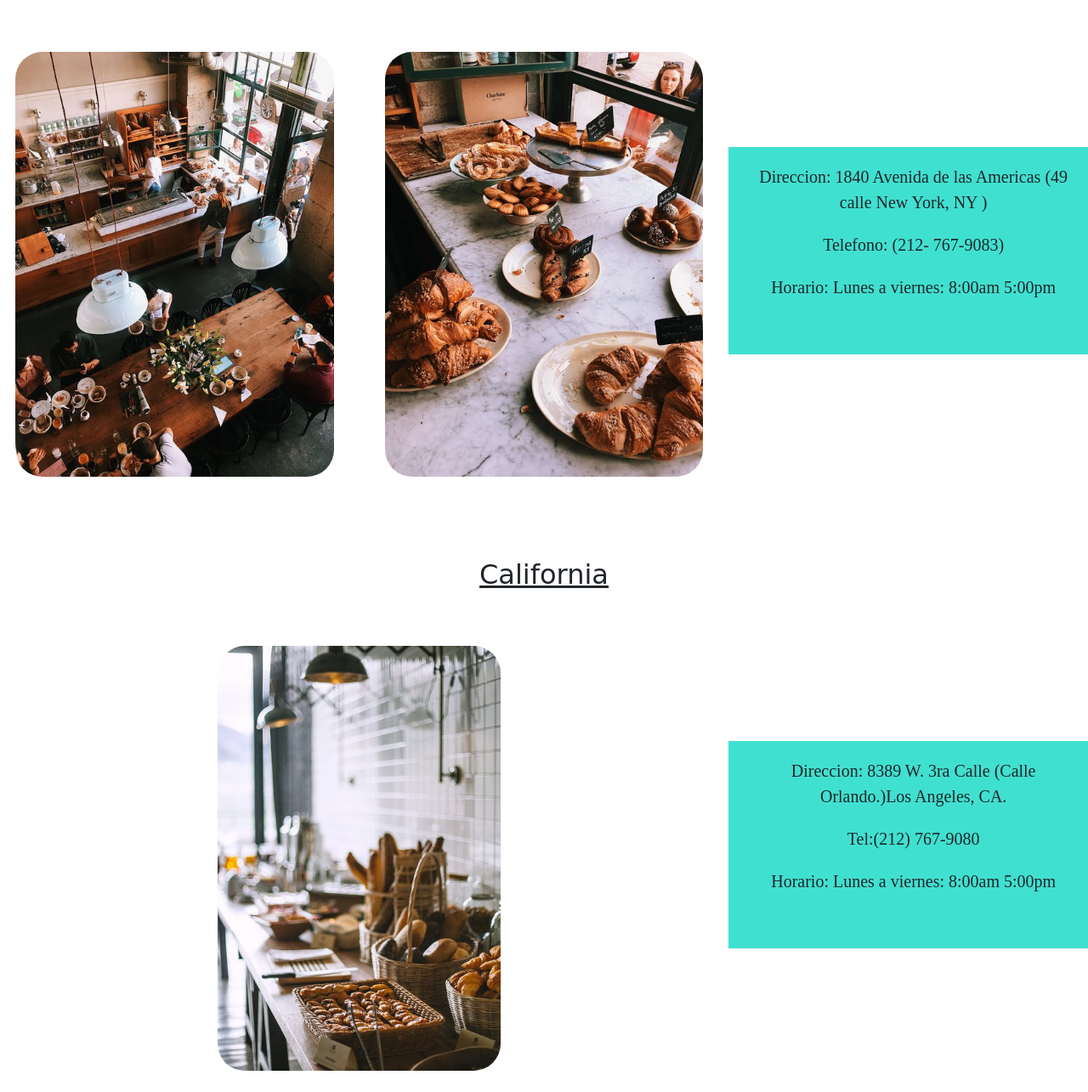
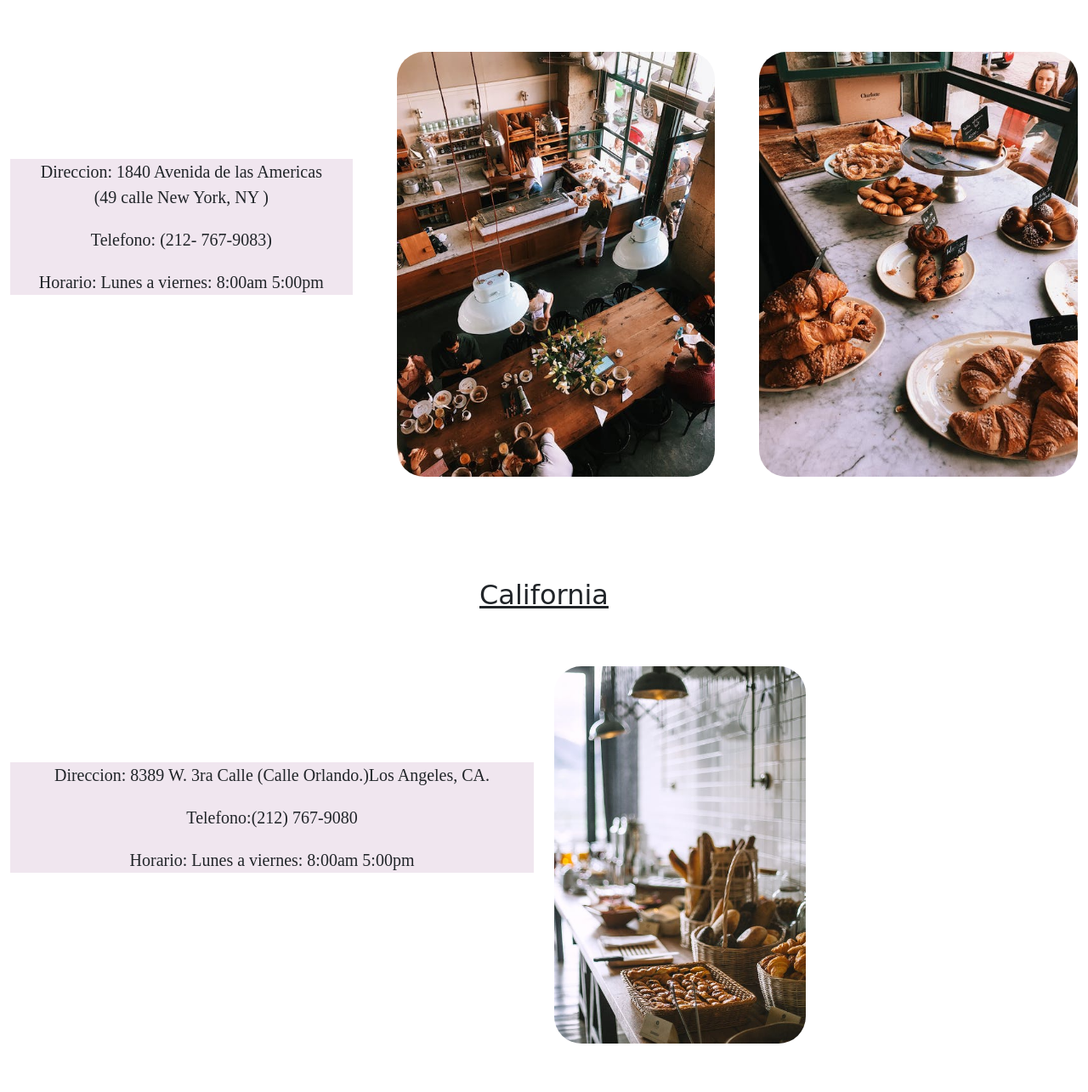
Before and after one commit to sayahe/clase-coder, a plain HTML site: page page/Visitanos.html in a window 1280 px wide. Shown: the part 515-1800 px from the top of the page at 85% size. Drawn offline with nearby package versions, Linux system fonts and the light colour scheme.

Commit message:
arregle Visitanos

```diff
--- a/css/style.css
+++ b/css/style.css
@@ -33,20 +33,13 @@ header a {
 }
 .navbar-nav{
     margin-left: 30rem;
-    background-color: rgb(248, 218, 240);
+    background-color: #F0E6EF;
 }
 
 a:hover{
     font-size: 25px;
 
 }
-
-.img-carousel{
-    /* margin-left: 32rem; */
-
-}
-
-
 
 
  img {
@@ -72,7 +65,7 @@ p {
 }
 
 .boton-verMas{
-    margin-left: 43rem;
+    margin-left: 3rem;
     margin-top: 2rem;
     background-color: #7e214c;;
     border-color: #7e214c;
@@ -279,10 +272,10 @@ h3{
     font-family: cursive;
 }
 
-.new-york{
-    margin-top: 10rem;
+.p-newYork{
+    margin-top: 5rem;
     margin-bottom: 9rem;
-    background-color: turquoise;
+    background-color: #F0E6EF;
 }
 
 .NewYork{
--- a/page/Visitanos.html
+++ b/page/Visitanos.html
@@ -43,61 +43,76 @@
 
 
             <h3 class="text-center NewYork">New York</h3>
-
+        <div class="container-fluid">
             <div class="row">
-                <div class="col-md-4 col-12 text-center">
-                    <img src="../imagen/localidades/mesa sentados.jpeg" alt="New York">
-                </div>
-                <div class="col-md-4 col-12 text-center">
-                    <img src="../imagen/localidades/pan.jpeg" alt="New york 2">
-
-                </div>
-
-                <div class="col-md-4 col-12 text-center new-york">
+                <div class="col-md-4 align-self-center col-12">
+                    <div class="p-newYork">
                         <p>
                             Direccion: 1840 Avenida de las Americas (49 calle New York, NY )
                         </p>
-                    <p>Telefono: (212- 767-9083)</p>
 
                         <p>
-                        Horario:
-                        Lunes a viernes: 8:00am 5:00pm
-                    </p>
-                </div>
-            </div>
-
-
-        </div>
-
-
-
-        <h3 class="text-center california">
-            California
-        </h3>
-
-        <div class="row">
-                <div class="col-md-8 col-12 text-center">
-                    <img src="../imagen/localidades/pexels-photo-4916562.jpeg" alt="California">
-                </div>
-
-
-            <div class="col-md-4 col-12 text-center new-york">
-                <p>
-                    Direccion: 8389 W. 3ra Calle (Calle Orlando.)Los Angeles, CA.
-                </p>
-                <p>
-                    Tel:(212) 767-9080
+                            Telefono: (212- 767-9083)
                         </p>
 
                         <p>
                             Horario:
                             Lunes a viernes: 8:00am 5:00pm
                         </p>
+
+                    </div>
+                </div>
+                <div class="col-md-8 col-12">
+                    <div class="row">
+                        <div class="col-md-6 text-center">
+                            <img src="../imagen/localidades/mesa sentados.jpeg" class="float-md-end mb-4 ms-md-4 img-fluid" alt="sentados">
+                        </div>
+                        <div class="col-md-6 text-center">
+                            <img src="../imagen/localidades/pan.jpeg" class=" float-md-end mb-4 ms-md-4 img-fluid" alt="pan">
+                        </div>
+                    </div>
+                </div>
+            </div>
         </div>
     </div>
 
 
+    <div>
+
+            <h3 class="text-center california">California</h3>
+        <div class="container-fluid">
+            <div class="row">
+                <div class="col-md-6 align-self-center col-12">
+                    <div class="p-newYork">
+                        <p>
+                            Direccion: 8389 W. 3ra Calle (Calle Orlando.)Los Angeles, CA.
+                        </p>
+
+                        <p>
+                            Telefono:(212) 767-9080
+                        </p>
+
+                        <p>
+                            Horario:
+                            Lunes a viernes: 8:00am 5:00pm
+                        </p>
+
                     </div>
+                </div>
+                <div class="col-md-6 col-12">
+                    <div class="row">
+                        <div class="col-md-6 text-center">
+                            <img src="../imagen/localidades/pexels-photo-4916562.jpeg" class="float-md-end mb-4 ms-md-4 img-fluid" alt="sentados">
+                        </div>
+
+                        </div>
+                    </div>
+                </div>
+            </div>
+        </div>
+    </div>
+
+
 
 
     <footer>
```
Lines whose indentation alone changed are shown as unchanged.
